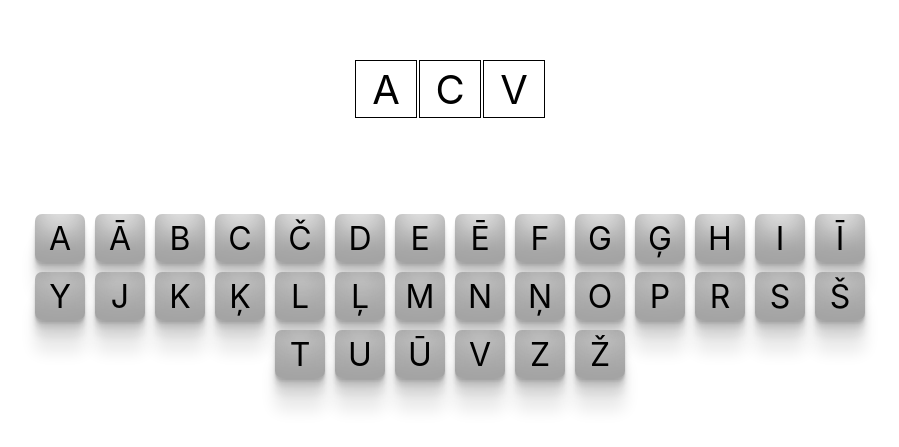
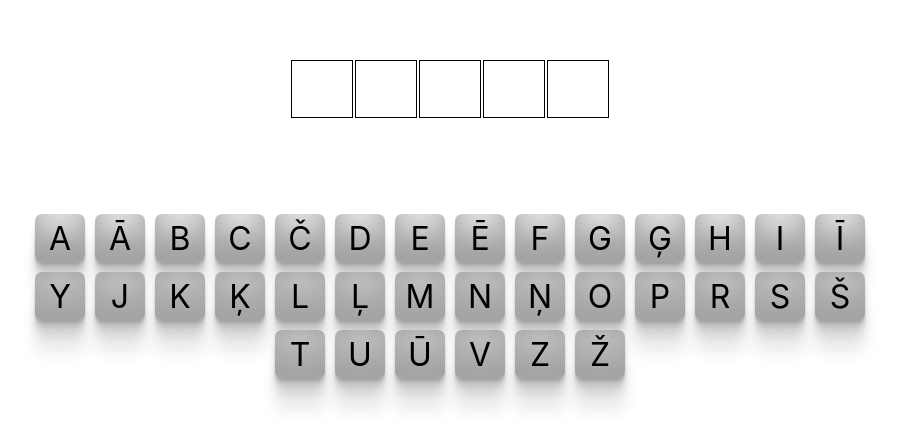
Before and after one commit to KristapsTravins/hangManLv, a React (Create React App) app: page / in a window 1280 px wide. Shown: the part 351-798 px from the top of the page, without its empty margins (190-1089 px from the left). Built offline with nearby package versions, Linux system fonts and the light colour scheme.

Commit message:
secret_word

```diff
--- a/src/App.js
+++ b/src/App.js
@@ -1,22 +1,32 @@
 import Letter from './components/Letter';
-import Secret_box from './components/Secret_box';
+import React, { useEffect, useState } from 'react';
+import Secretbox from './components/Secret_box';
 import './css/main.css';
+import selectword from './Data/wordwork';
 import data from './Data/letters.json';
 
+
+
+
 function App() {
+  const [secret,setSecret] = useState('');
+
+  useEffect(() => {
+    setSecret(selectword(data.names));
+  }, [])
+
+
   return (
     <div className="App">
       <div className='drawing'></div>
       <div className='word'>
-        <Secret_box secret="A" />
-        <Secret_box secret="C" />
-        <Secret_box secret="V" />
+      {
+        secret.split('').map(i=>{return <Secretbox letter={i} />})
+      }
       </div>
       <div className='letters'>
         {
-          data.letters.map(i=>{
-            return  <Letter letter={i} />
-          })
+          data.letters.map(i=>{return  <Letter letter={i} />})
         }
 
       </div>
--- a/src/Data/letters.json
+++ b/src/Data/letters.json
@@ -1,3 +1,4 @@
 {
-    "letters":["A","Ā","B","C","Č","D","E","Ē","F","G","Ģ","H","I","Ī","Y","J","K","Ķ","L","Ļ","M","N","Ņ","O","P","R","S","Š","T","U","Ū","V","Z","Ž"]
+    "letters":["A","Ā","B","C","Č","D","E","Ē","F","G","Ģ","H","I","Ī","Y","J","K","Ķ","L","Ļ","M","N","Ņ","O","P","R","S","Š","T","U","Ū","V","Z","Ž"],
+    "names":["APVADCEĻŠ","AMBĪCIJAS","BEZBAILĪBA","SPĪTS"]
 }
--- /dev/null
+++ b/src/Data/wordwork.js
@@ -0,0 +1,8 @@
+const selectword = (array) =>{
+    const getRandomInt = (max)=> {
+        return Math.floor(Math.random() * max);
+      }
+  return array[getRandomInt(array.length)]
+}
+
+export default selectword;
--- a/src/components/Secret_box.js
+++ b/src/components/Secret_box.js
@@ -1,10 +1,10 @@
 import React from 'react'
-const Secret_box =(props)=> {
+const Secretbox =(props)=> {
   return (
     <div className='secret'>
-        {props.secret}
+
     </div>
   )
 }
 
-export default Secret_box
+export default Secretbox
--- a/src/css/main.css
+++ b/src/css/main.css
@@ -97,4 +97,9 @@
   -webkit-box-shadow: rgba(0, 0, 0, 0.17) 0px -23px 25px 0px inset, rgba(0, 0, 0, 0.15) 0px -36px 30px 0px inset, rgba(0, 0, 0, 0.1) 0px -79px 40px 0px inset, rgba(0, 0, 0, 0.06) 0px 2px 1px, rgba(0, 0, 0, 0.09) 0px 4px 2px, rgba(0, 0, 0, 0.09) 0px 8px 4px, rgba(0, 0, 0, 0.09) 0px 16px 8px, rgba(0, 0, 0, 0.09) 0px 32px 16px;
           box-shadow: rgba(0, 0, 0, 0.17) 0px -23px 25px 0px inset, rgba(0, 0, 0, 0.15) 0px -36px 30px 0px inset, rgba(0, 0, 0, 0.1) 0px -79px 40px 0px inset, rgba(0, 0, 0, 0.06) 0px 2px 1px, rgba(0, 0, 0, 0.09) 0px 4px 2px, rgba(0, 0, 0, 0.09) 0px 8px 4px, rgba(0, 0, 0, 0.09) 0px 16px 8px, rgba(0, 0, 0, 0.09) 0px 32px 16px;
 }
+
+.App .letters .letter:active {
+  position: relative;
+  bottom: 4px;
+}
 /*# sourceMappingURL=main.css.map */
```
Also changed, not shown: src/scss/main.scss (+10 -0 lines), 1 other file (tests, documents, lock files or other folders).
